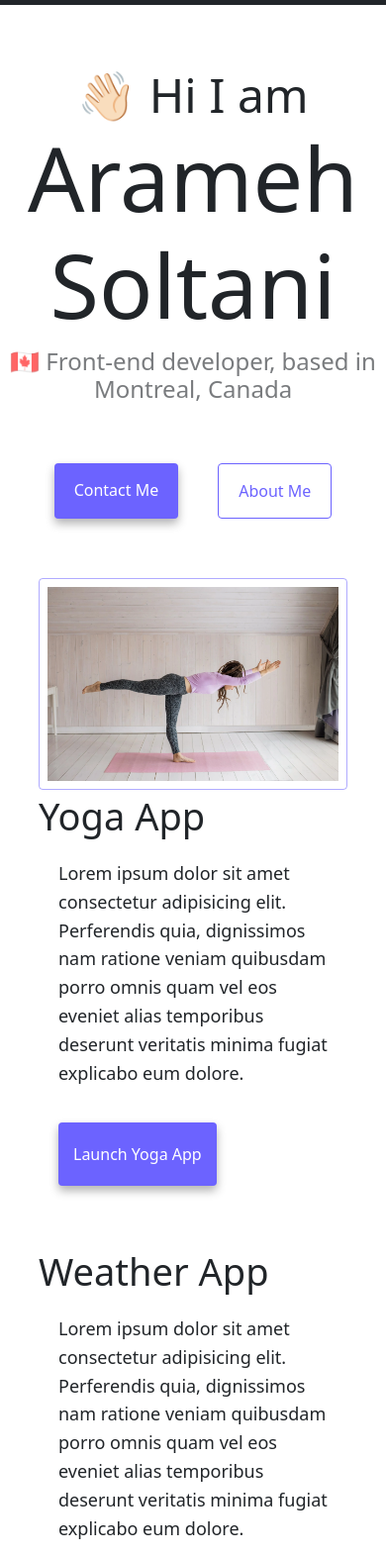
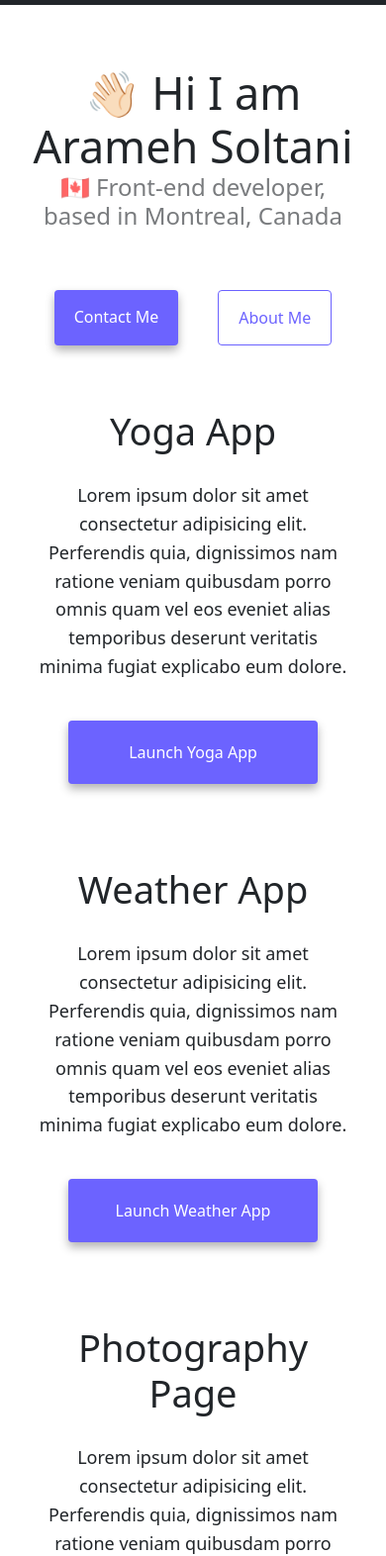
Before and after one commit to AramehSL/My-portfolio, a plain HTML site: page index.html in a window 390 px wide. Shown: the part 53-1625 px from the top of the page at 99% size. Drawn offline with nearby package versions, Linux system fonts and the light colour scheme.

Commit message:
add some responsive details

```diff
--- a/css/style.css
+++ b/css/style.css
@@ -12,34 +12,27 @@ body {
   max-width: 100%;
 }
 
-h1,
-h2,
-h3 {
+.home-my-name,
+.home-intro,
+.home-name-description {
   text-align: center;
   margin: 0;
 }
 
-h1 {
-  font-size: 90px;
+.home-my-name,
+.about-me {
+  font-size: 80px;
 }
 
-h2 {
+.home-intro {
   font-size: 48px;
 }
 
-h3 {
+.home-name-description,
+.about-name-description {
   font-size: 24px;
   opacity: 0.6;
   margin-top: 10px;
-}
-
-p {
-  background: var(--secondary-color);
-  padding: 20px;
-  border-radius: 4px;
-  font-size: 18px;
-  line-height: 1.5;
-  text-align: center;
 }
 
 .my-logo {
@@ -144,7 +137,44 @@ p {
   border: 1px solid var(--primary-color);
 }
 
+.about-me,
+.about-name-description,
+.contact-email {
+  text-align: center;
+}
+
 .about-page-paragraph {
   background-color: transparent;
-  margin: 0 85px;
+  margin: 0 55px;
+  text-align: center;
+  line-height: 1.5;
+  font-size: 18px;
 }
+
+@media (max-width: 576px) {
+  .home-my-name,
+  .home-intro,
+  .about-me {
+    font-size: 45px;
+  }
+
+  .home-name-description {
+    margin: 0 30px;
+  }
+
+  .app-title,
+  .app-content {
+    text-align: center;
+  }
+  .app-content {
+    padding: 20px 0;
+  }
+  .home-img {
+    display: none;
+  }
+  .main-link-btn {
+    display: block;
+    margin: 20px 30px;
+    float: none;
+  }
+}
--- a/index.html
+++ b/index.html
@@ -5,12 +5,13 @@
   <meta charset="UTF-8" />
   <meta http-equiv="X-UA-Compatible" content="IE=edge" />
   <meta name="viewport" content="width=device-width, initial-scale=1.0" />
+  <meta name="description" content="Arameh is a front-end developer and photographer based in Canada">
   <link href="https://cdn.jsdelivr.net/npm/bootstrap@5.1.3/dist/css/bootstrap.min.css" rel="stylesheet"
     integrity="sha384-1BmE4kWBq78iYhFldvKuhfTAU6auU8tT94WrHftjDbrCEXSU1oBoqyl2QvZ6jIW3" crossorigin="anonymous" />
   <script src="https://cdn.jsdelivr.net/npm/bootstrap@5.1.3/dist/js/bootstrap.bundle.min.js"
     integrity="sha384-ka7Sk0Gln4gmtz2MlQnikT1wXgYsOg+OMhuP+IlRH9sENBO0LRn5q+8nbTov4+1p"
     crossorigin="anonymous"></script>
-  <title>Arameh's Portfolio</title>
+  <title>Front-end developer - Arameh Soltani</title>
   <link rel="stylesheet" href="/css/style.css" />
 </head>
 
@@ -26,20 +27,20 @@
       </button>
       <div class="collapse navbar-collapse" id="navbarNavAltMarkup">
         <div class="navbar-nav">
-          <a class="nav-link active ms-3" aria-current="page" href="index.html">Home</a>
-          <a class="nav-link ms-3" href="about.html">About</a>
-          <a class="nav-link ms-3" href="about.html#contact">Contact</a>
+          <a class="nav-link active ms-3" aria-current="page" href="index.html" title="Homepage">Home</a>
+          <a class="nav-link ms-3" href="about.html" title="About me">About</a>
+          <a class="nav-link ms-3" href="about.html#contact" title="Contact me">Contact</a>
         </div>
       </div>
     </div>
   </nav>
   <div class="header">
-    <h2>👋🏻 Hi I am</h2>
-    <h1>Arameh Soltani</h1>
-    <h3>🇨🇦 Front-end developer, based in Montreal, Canada</h3>
+    <h2 class="home-intro">👋🏻 Hi I am</h2>
+    <h1 class="home-my-name">Arameh Soltani</h1>
+    <h3 class="home-name-description">🇨🇦 Front-end developer, based in Montreal, Canada</h3>
     <div class="navigation-links">
-      <a href="about.html#contact" class="contact-link">Contact me</a>
-      <a href="about.html" class="about-link">About me</a>
+      <a href="about.html#contact" class="contact-link" title="Contact me">Contact me</a>
+      <a href="about.html" class="about-link" title="About me">About me</a>
     </div>
   </div>
   <div class="container">
@@ -48,7 +49,7 @@
         <img src="/images/pexels-photo-3758056.png" alt="woman doing yoga" class="img-fluid rounded p-2 home-img" />
       </div>
       <div class="col-sm-6">
-        <h1 class="app-title mt-1">Yoga App</h1>
+        <h2 class="app-title mt-1">Yoga App</h2>
         <p class="app-content">
           Lorem ipsum dolor sit amet consectetur adipisicing elit. Perferendis
           quia, dignissimos nam ratione veniam quibusdam porro omnis quam vel
@@ -56,20 +57,21 @@
           explicabo eum dolore.
         </p>
         <a href="https://www.pexels.com/photo/photo-of-woman-standing-with-one-leg-3758056/" class="main-link-btn"
-          target="_blank">launch yoga app</a>
+          target="_blank" title="Yoga App">launch yoga app</a>
       </div>
     </div>
 
     <div class="row">
       <div class="col-sm-6">
-        <h1 class="app-title mt-4">Weather App</h1>
+        <h2 class="app-title mt-4">Weather App</h2>
         <p class="app-content">
           Lorem ipsum dolor sit amet consectetur adipisicing elit. Perferendis
           quia, dignissimos nam ratione veniam quibusdam porro omnis quam vel
           eos eveniet alias temporibus deserunt veritatis minima fugiat
           explicabo eum dolore.
         </p>
-        <a href="https://aramehsoltani.netlify.app/" target="_blank" class="main-link-btn mb-4">launch weather app</a>
+        <a href="https://madame-meteo.netlify.app/" target="_blank" class="main-link-btn" title="Weather App">launch
+          weather app</a>
       </div>
       <div class="col-sm-6">
         <img src="/images/weatherapp.png" alt="Weather app photo" class="img-fluid rounded m-1 p-2 home-img" />
@@ -80,14 +82,15 @@
         <img src="/images/photography.png" alt="photography page" class="img-fluid rounded m-1 p-2 home-img" />
       </div>
       <div class="col-sm-6">
-        <h1 class="app-title mt-4">Photography Page</h1>
+        <h2 class="app-title mt-4">Photography Page</h2>
         <p class="app-content">
           Lorem ipsum dolor sit amet consectetur adipisicing elit. Perferendis
           quia, dignissimos nam ratione veniam quibusdam porro omnis quam vel
           eos eveniet alias temporibus deserunt veritatis minima fugiat
           explicabo eum dolore.
         </p>
-        <a href="https://t4x09.csb.app/" target="_blank" class="main-link-btn">Launch photography Page</a>
+        <a href="https://t4x09.csb.app/" target="_blank" class="main-link-btn" title="Photography Page">Launch
+          Photography Page</a>
       </div>
     </div>
   </div>
```
Also changed, not shown: about.html (+12 -10 lines), 1 other file.
